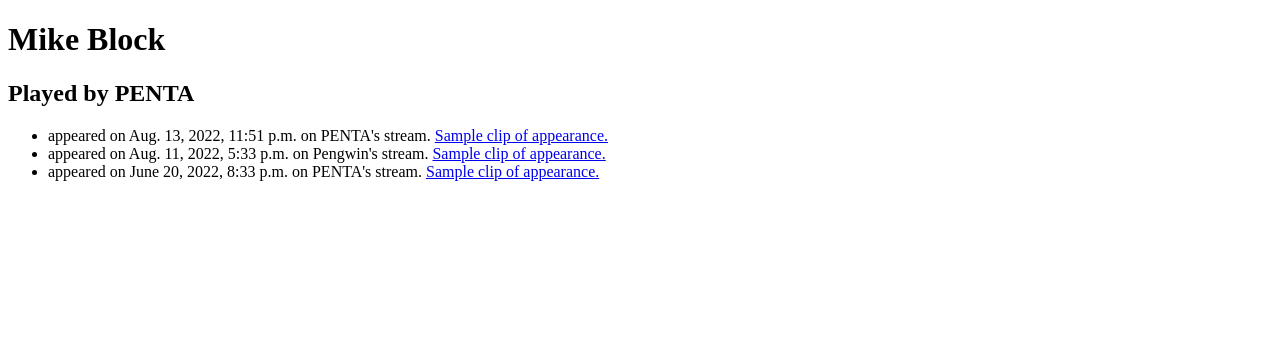
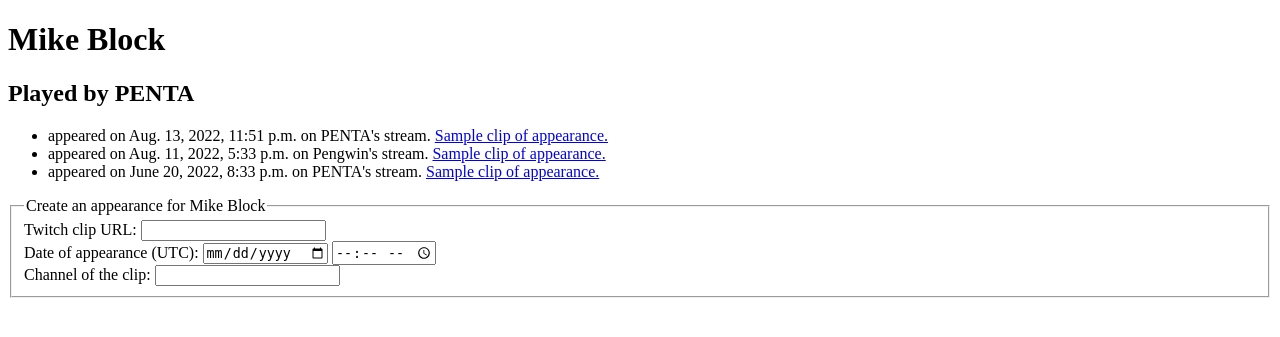
Before and after one commit to seanjan10/Last_Seen, a Django app: a page that uses GTARPlastSeen/lastSeen/lastSeenRP/templates/lastSeenRP/character.html in a window 1280 px wide. Shown: the top 337 px of the page. Run offline with Django 4.2, Linux system fonts and the light colour scheme; data comes from the database, SQL or seed files in the repository; both versions use the stored data as it was after the commit.

Commit message:
added inputs on character page

```diff
--- a/GTARPlastSeen/lastSeen/lastSeenRP/templates/lastSeenRP/character.html
+++ b/GTARPlastSeen/lastSeen/lastSeenRP/templates/lastSeenRP/character.html
@@ -3,7 +3,7 @@
 <html lang="en-US">
   <head>
     <meta charset="utf-8">
-    <title>My test page</title>
+    <title>Appearances by {{character_id.character_first_name}} {{character_id.character_last_name}}</title>
   </head>
   <body>
     <h1> {{character_id.character_first_name}} {{character_id.character_last_name}} </h1>
@@ -12,8 +12,26 @@
     {% for appear in character_id.appearance_set.all %}
         <li> appeared on {{appear.date_of_appearance}} on {{appear.clip_Streamer}}'s stream. <a href="{{appear.twitch_clip_URL}}"> Sample clip of appearance.</a>  </li>
     {% endfor %}
+  </ul>
 
+  <!--may remove this entirely and use twitch api to comb these details-->
+    <form action="?" method="post">
+      {% csrf_token %}
+    <fieldset>
+      <legend>Create an appearance for {{character_id.character_first_name}} {{character_id.character_last_name}}</legend>
+        <label for="clipURL_label">Twitch clip URL: </label>
+        <input type="text" id="clipURL"name="clipURL_label"> <br>
+        <label for="date">Date of appearance (UTC): </label>
+        <input type="date" id="dateInput" name="dateInput">
+        <input type="time" id="timeInput" name="timeInput"> <br>
+        <label for="clipStreamer">Channel of the clip: </label>
+        <input type="text" id="clipStreamerL"name="clipStreamerL"> <br>
+    </fieldset>
+  </form>
 
-    </ul>
+    {% comment %}
+      <a href="{% url 'lastSeenRP:appearanceOfCharacter"
+    {% endcomment %}
+
   </body>
 </html>
--- a/GTARPlastSeen/lastSeen/lastSeenRP/urls.py
+++ b/GTARPlastSeen/lastSeen/lastSeenRP/urls.py
@@ -11,5 +11,6 @@ urlpatterns = [
     path('character/<str:character_FName>_<str:character_LName>/', views.character, name='character'),
     #path('character/<str:character_name>/', views.character, name='character'),
     #path('character/<int:character_id>/', views.character, name='character'),
-    path('appearance/<int:ap_id>/', views.appearanceOfCharacter, name='appearanceOfCharacter')
+    path('character/<str:character_FName>_<str:character_LName>/create_appearance/<int:ap_id>/', views.appearanceOfCharacter, name='appearanceOfCharacter'),
+    #path('appearance/create/<int:ap_id>/', views.createAppearance, name='createAppearance')
 ]
--- a/GTARPlastSeen/lastSeen/lastSeenRP/views.py
+++ b/GTARPlastSeen/lastSeen/lastSeenRP/views.py
@@ -37,6 +37,10 @@ def character(request, character_FName, character_LName):
     return render(request, 'lastSeenRP/character.html', {'character_id': character_id})
     '''
 
-def appearanceOfCharacter(request, ap_id):
+def appearanceOfCharacter(request, character_FName, character_LName):
     response = "you're looking at the appearance %s"
-    return HttpResponse(response % ap_id)
+    return HttpResponse(response % character_FName)
+
+'''def createAppearance(request, char_id):
+    response = "you're creating an appearance with id %s"
+    return HttpResponse(response % char_id)'''
```
Also changed, not shown: GTARPlastSeen/lastSeen/db.sqlite3.
